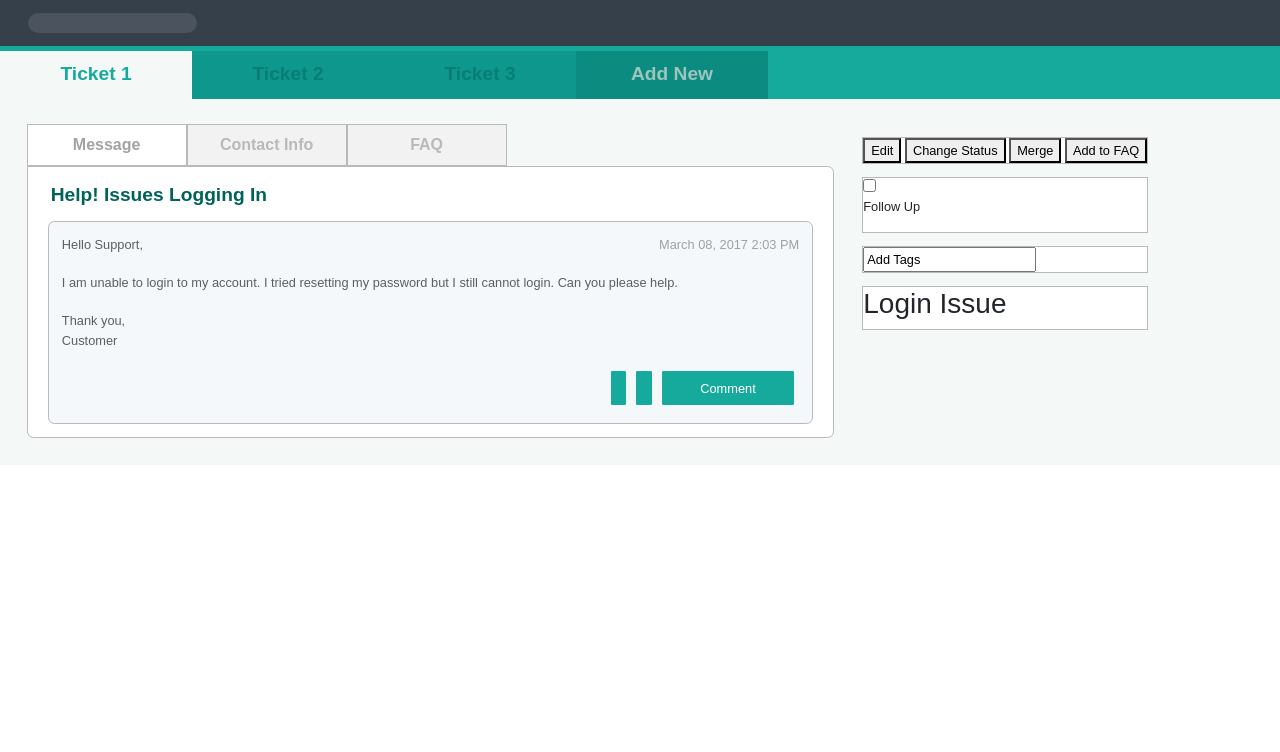
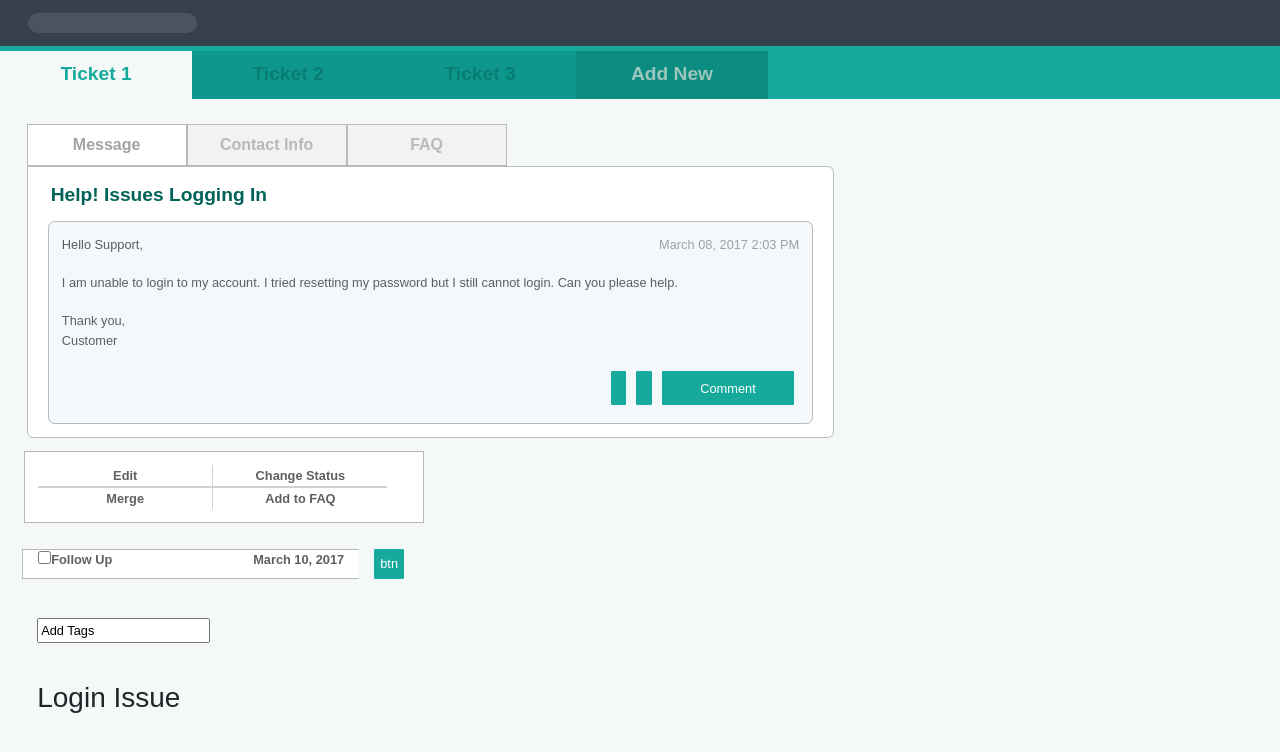
Before and after one commit to crispmini/VUI, a plain HTML site: page index.html in a window 1280 px wide. Drawn offline with nearby package versions, Linux system fonts and the light colour scheme.

Commit message:
2nd col style in progress

```diff
--- a/css/main.css
+++ b/css/main.css
@@ -138,8 +138,63 @@ body {
   padding-right: 3em;
 }
 
-.right-col div {
+.right-col > div {
   margin: 1em;
+  padding: 1em;
+  width: 400px;
+}
+
+.edit-btn-group {
   background-color: #ffffff;
   border: 1px solid #b9b9b9;
+  color: #606060;
+  font-weight: 800;
 }
+
+.edit-btn-group button {
+  margin: 0em;
+  background-color: inherit;
+  border: none;
+  width: 175px;
+  color: #606060;
+  font-weight: 800;
+}
+
+#edit {
+  border-right: 1px solid #d3d3d3;
+  border-bottom: 1px solid #d3d3d3;
+}
+
+#change-status {
+  margin-left: -27px;
+  border-left: 1px solid #d3d3d3;
+  border-bottom: 1px solid #d3d3d3;
+}
+
+#merge {
+  border-right: 1px solid #d3d3d3;
+  border-top: 1px solid #d3d3d3;
+}
+
+#add-to-faq {
+  margin-left: -27px;
+  border-left: 1px solid #d3d3d3;
+  border-top: 1px solid #d3d3d3;
+}
+
+.follow-up {
+  height: 2.4em;
+  background-color: #ffffff;
+  border: 1px solid #b9b9b9;
+  border-right: none;
+  color: #606060;
+  font-weight: 800;
+}
+
+#schedule-follow-up {
+  color: #ffffff;
+  background-color: #16aa9c;
+  border: none;
+  border-radius: 0.1em;
+  height: 2.4em;
+}
--- a/index.html
+++ b/index.html
@@ -77,14 +77,26 @@
 
             <div class="right-col">
                 <div class="edit-btn-group">
-                    <button>Edit</button>
-                    <button>Change Status</button>
-                    <button>Merge</button>
-                    <button>Add to FAQ</button>
+                    <div class="row">
+                        <div class="col-6"><button id="edit">Edit</button></div>
+                        <div class="col-6"><button id="change-status">Change Status</button></div>
+                    </div>
+                    <div class="row">
+                        <div class="col-6"><button id="merge">Merge</button></div>
+                        <div class="col-6"><button id="add-to-faq">Add to FAQ</button></div>
+                    </div>
                 </div>
 
-                <div class="follow-up">
-                    <input type="checkbox"><p>Follow Up</p>
+                <div class="follow-up-group">
+                    <div class="row">
+                        <div class="col-10 follow-up d-flex">
+                            <div class=""><input type="checkbox">Follow Up</div>
+                            <div class="ml-auto">March 10, 2017</div>
+                        </div>
+                        <div class="col-2 d-inline ml-auto">
+                            <button id="schedule-follow-up" class="">btn</button>
+                        </div>
+                    </div>
                 </div>
 
                 <div class="add-tags">
```
